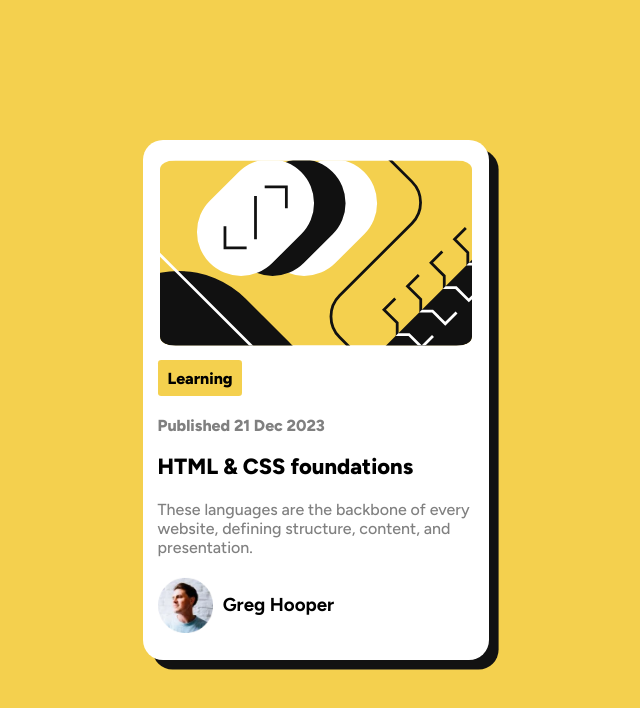
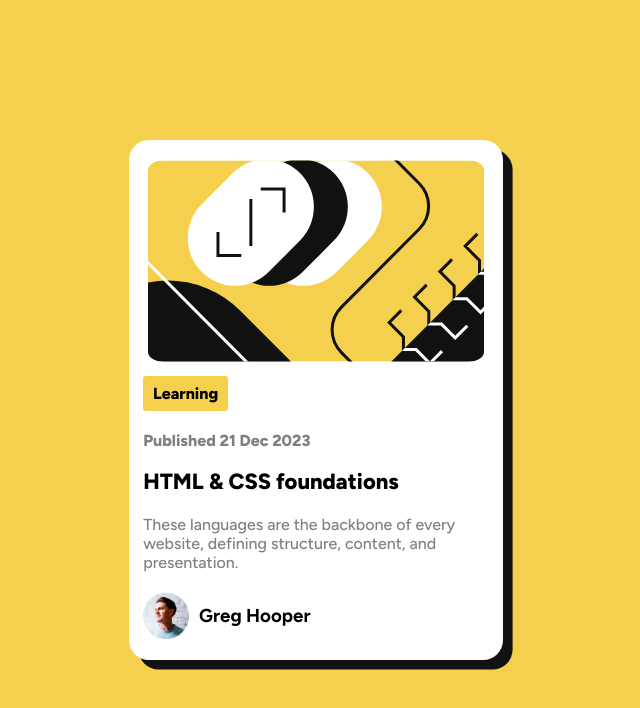
Before and after one commit to JCrotzer/blog-preview-card, a plain HTML site: page index.html in a window 1280 px wide. Shown: the whole page, without its empty margins (324-964 px from the left). Drawn offline with Linux system fonts and the light colour scheme.

Commit message:
updated card size

```diff
--- a/assets/css/style.css
+++ b/assets/css/style.css
@@ -24,7 +24,7 @@ body {
 }
 
 main {
-  width: 21.6rem;
+  width: 23.4rem;
   height: 32.5rem;
   border-radius: 1.25rem;
   background-color: var(--white);
@@ -72,13 +72,13 @@ main {
   font-weight: 800;
 }
 
-h2 {
+h1 {
   font-size: 22px;
   font-weight: 800;
   margin-top: 18px;
 }
 
-h2:hover {
+h1:hover {
   color: var(--yellow);
   cursor: pointer;
 }
@@ -100,6 +100,6 @@ h2:hover {
 }
 
 .author-info img {
-  width: 30%;
-  height: 30%;
+  width: 25%;
+  height: 25%;
 }
--- a/index.html
+++ b/index.html
@@ -28,7 +28,7 @@
         </div>
         <div class="article-content">
           <p class="pub-date">Published 21 Dec 2023</p>
-          <h2>HTML & CSS foundations</h2>
+          <h1>HTML & CSS foundations</h1>
           <p class="article-details">
             These languages are the backbone of every website, defining
             structure, content, and presentation.
```
